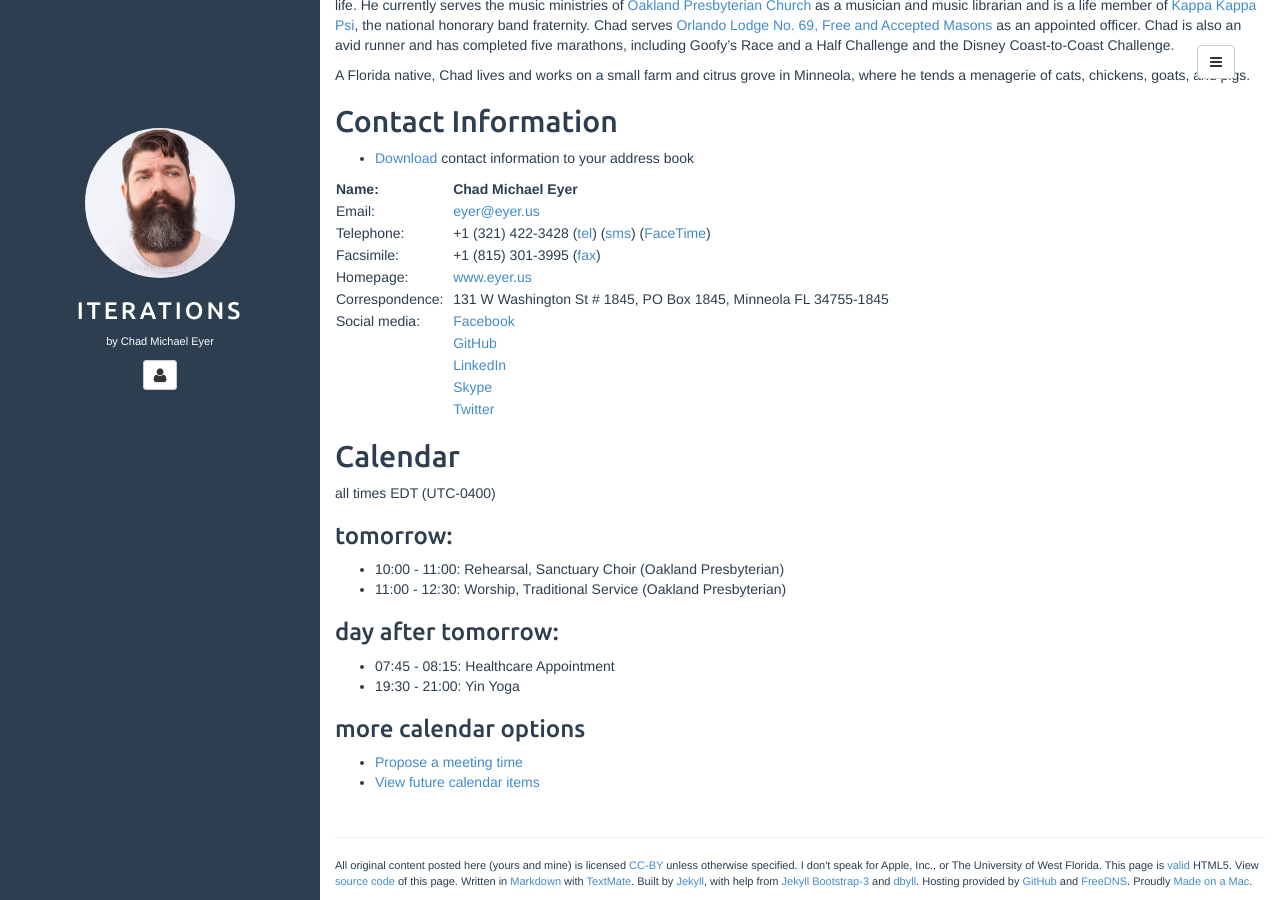
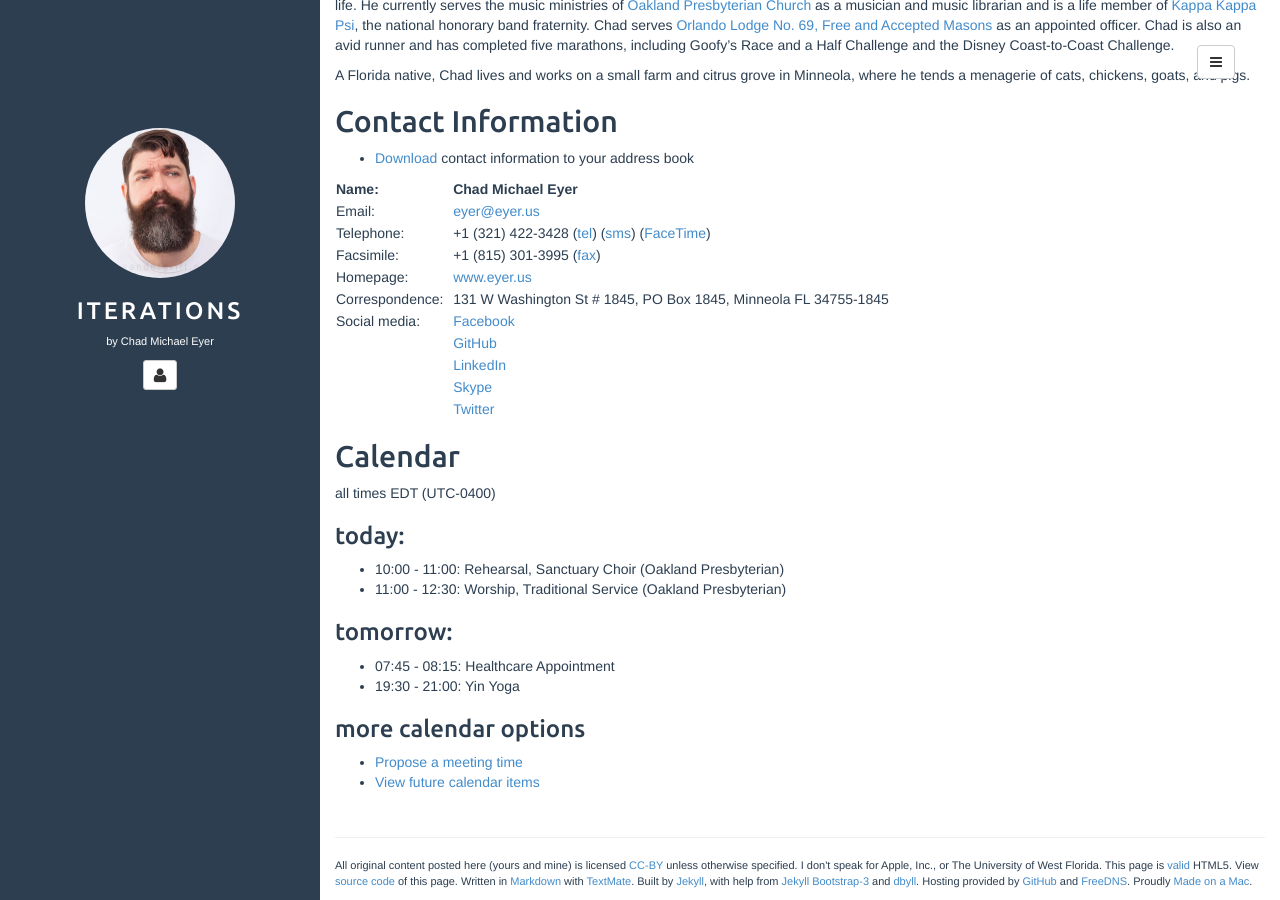
Before and after one commit to chadmichaeleyer/chadmichaeleyer.github.io, a Jekyll site: the page built from about.md, in a window 1280 px wide and 900 px high, scrolled down 994 px. Built offline with Jekyll 4.4.1, drawn with Linux system fonts in a browser that asks for light colours.

Commit message:
calendar update

```diff
--- a/calendar-year.markdown
+++ b/calendar-year.markdown
@@ -1393,3 +1393,8 @@ all times EDT (UTC-0400)
 
 * 07:00 - 21:30: AppleCare Advisor
 * 09:45 - 12:00: Worship, Sanctuary Choir (First Presbyterian)
+
+### 2018-10-01 (Mon):
+
+* 07:00 - 21:30: AppleCare Advisor
+* 19:00 - 21:00: Stated Communication (Lodge 42)
--- a/calendar.markdown
+++ b/calendar.markdown
@@ -1,11 +1,11 @@
 all times EDT (UTC-0400)
 
-### tomorrow:
+### today:
 
 * 10:00 - 11:00: Rehearsal, Sanctuary Choir (Oakland Presbyterian)
 * 11:00 - 12:30: Worship, Traditional Service (Oakland Presbyterian)
 
-### day after tomorrow:
+### tomorrow:
 
 * 07:45 - 08:15: Healthcare Appointment
 * 19:30 - 21:00: Yin Yoga
```
